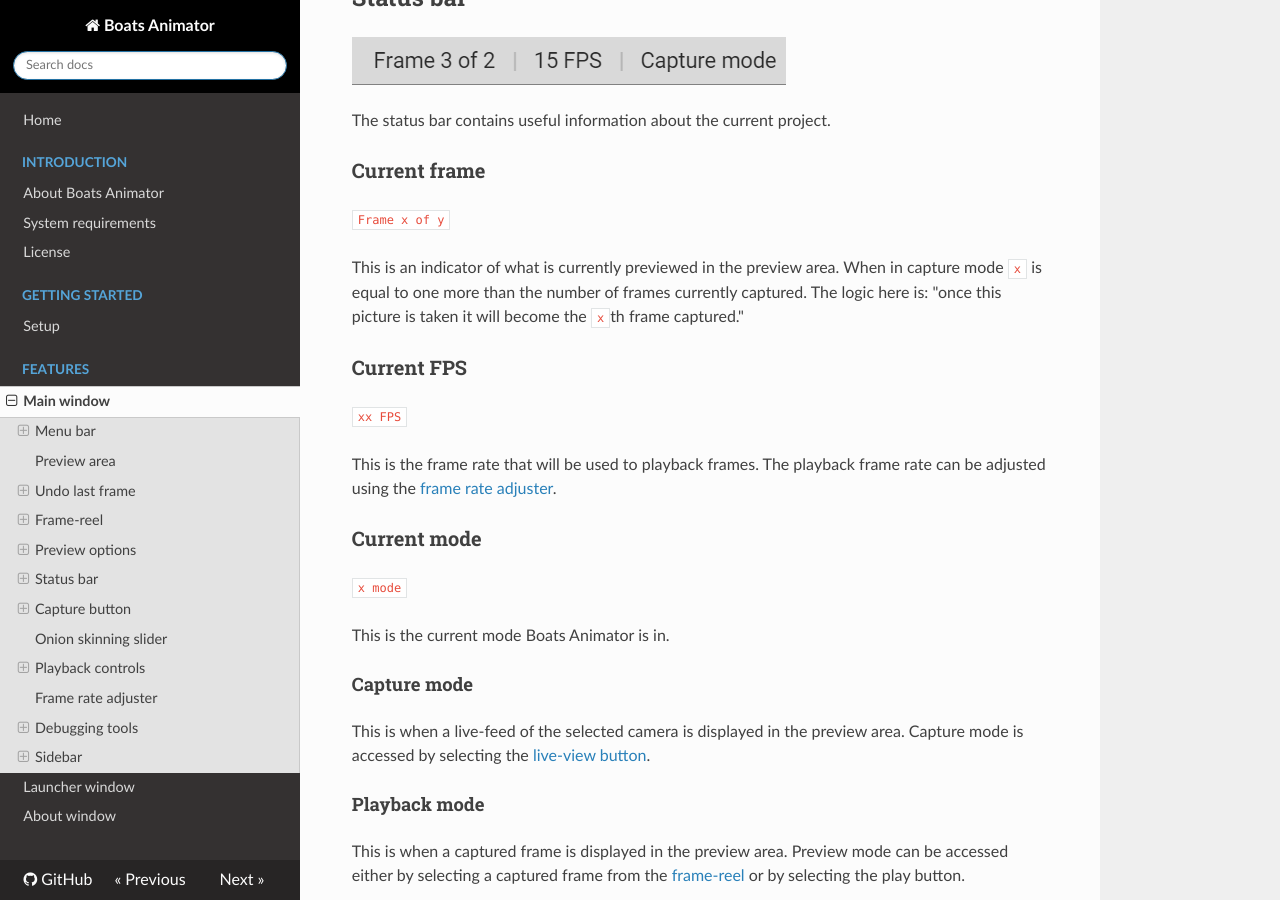
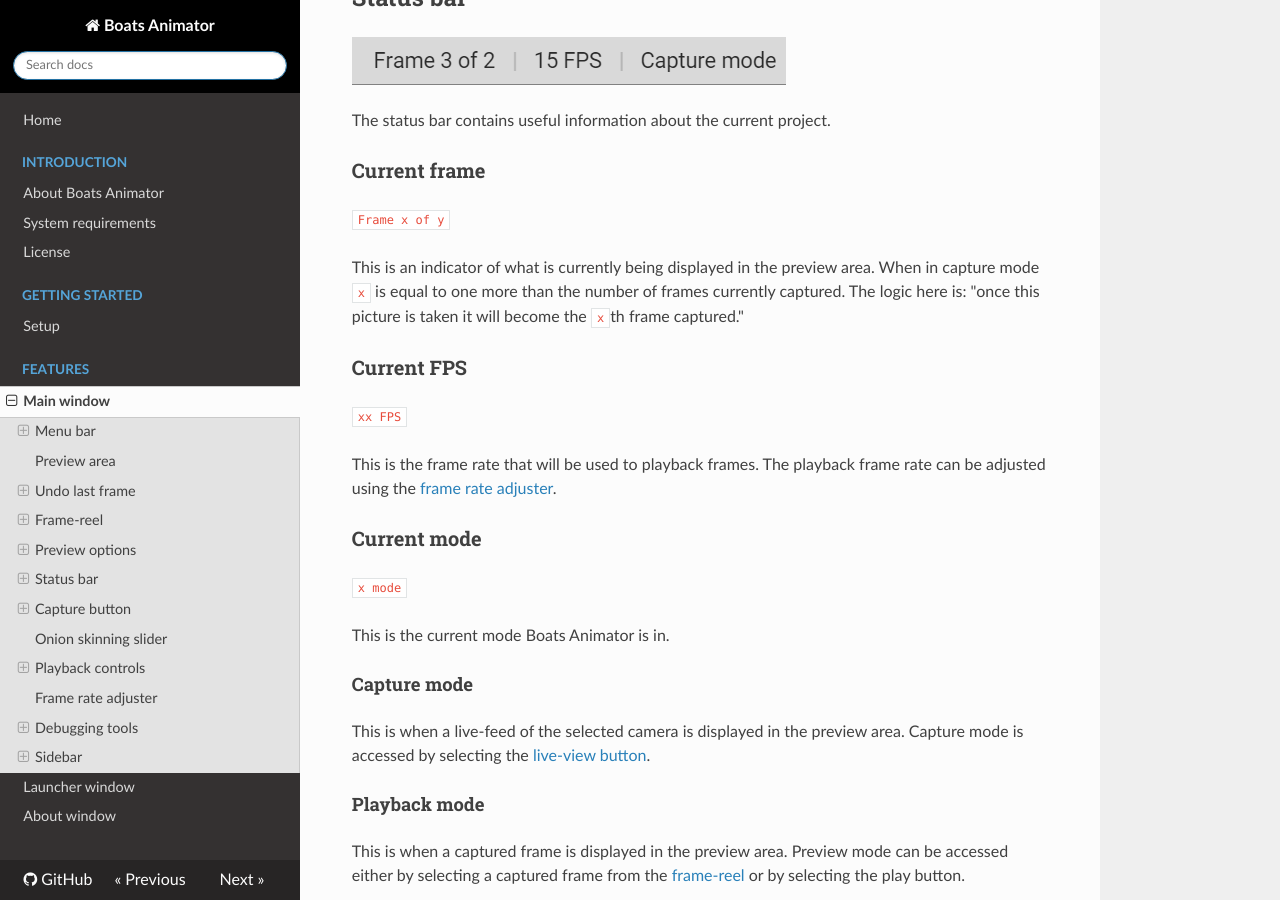
Before and after one commit to charlielee/boats-animator, an MkDocs documentation site: the page built from docs/features/main-window.md, in a window 1280 px wide and 900 px high, scrolled down 3062 px. Built offline with MkDocs 1.6.1, drawn with Linux system fonts in a browser that asks for light colours; nearby versions of some CDN libraries; old or Windows-style settings are respelled for this version of MkDocs.

Commit message:
Update main-window.md

```diff
--- a/docs/features/main-window.md
+++ b/docs/features/main-window.md
@@ -64,7 +64,7 @@
 ### Current frame
 `Frame x of y`
 
-This is an indicator of what is currently previewed in the preview area. When in capture mode `x` is equal to one more than the number of frames currently captured. The logic here is: "once this picture is taken it will become the `x`th frame captured."
+This is an indicator of what is currently being displayed in the preview area. When in capture mode `x` is equal to one more than the number of frames currently captured. The logic here is: "once this picture is taken it will become the `x`th frame captured."
 
 ### Current FPS
 `xx FPS`
```
